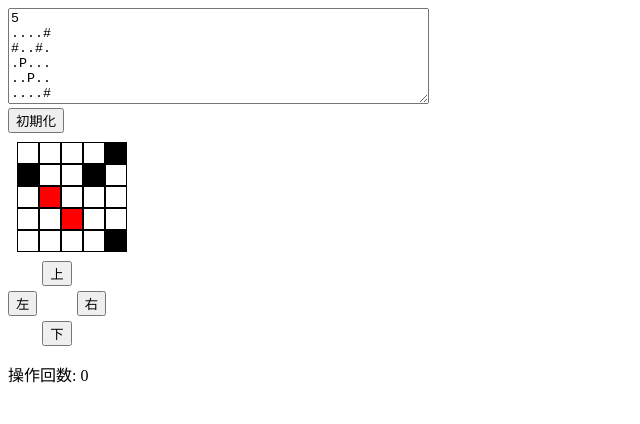
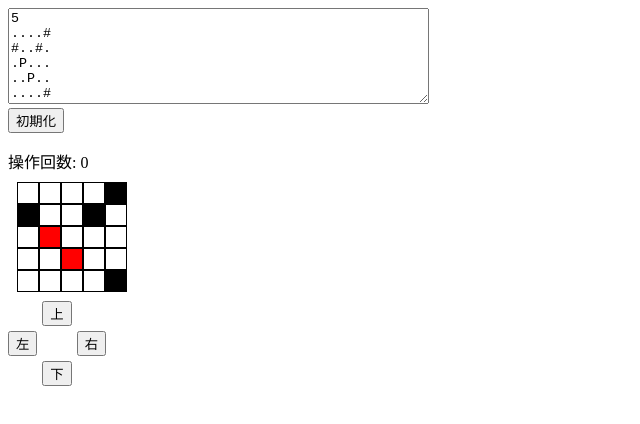
Before and after one commit to MarchKoala/Synchronized-Players, a plain HTML site: page index.html in a window 1280 px wide. Shown: the whole page, without its empty margins (0-640 px from the left). Drawn offline with Linux system fonts and the light colour scheme.

Commit message:
Update index.html
テキストエリアをクリックすると自動で全選択になっていたのをやめた
操作回数とクリア表示位置をグリッドの真上にした

```diff
--- a/index.html
+++ b/index.html
@@ -42,12 +42,24 @@
 		#right {
 			grid-area: right;
 		}
+
+		#status {
+			display: flex;
+		}
+		.statusText {
+			margin-bottom: 0;
+		}
+
 	</style>
 	<meta name="viewport" content="width=device-width, initial-scale=1">
 </head>
 <body onload="init()">
-    <textarea id="mapInput" rows="6" cols="50" onclick="this.select()">5&#13;&#10;....#&#13;&#10;#..#.&#13;&#10;.P...&#13;&#10;..P..&#13;&#10;....#</textarea><br>
+    <textarea id="mapInput" rows="6" cols="50">5&#13;&#10;....#&#13;&#10;#..#.&#13;&#10;.P...&#13;&#10;..P..&#13;&#10;....#</textarea><br>
     <button onclick="init()">初期化</button>
+	<div id="status">
+		<p class="statusText" id="clearMessage"></p>
+		<p class="statusText" id="moveCount">操作回数: 0</p>
+	</div>
     <div id="grid"></div>
     <div id="controls">
 		<button id="up" onclick="move('up')">上</button>
@@ -55,8 +67,6 @@
 		<button id="right" onclick="move('right')">右</button>
 		<button id="down" onclick="move('down')">下</button>
 	</div>
-	<p id="moveCount">操作回数: 0</p>
-	<p id="clearMessage"></p>
     <script src="game.js"></script>
 </body>
 </html>
```
